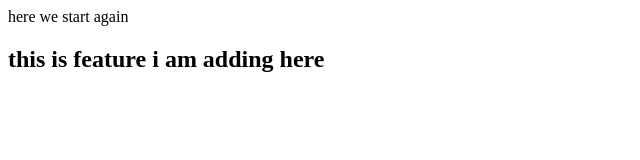
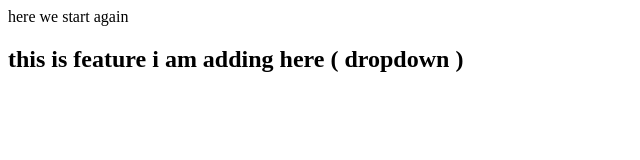
Before and after one commit to MANOJ-SM/LocalRepo, a plain HTML site: page index.html in a window 1280 px wide. Shown: the whole page, without its empty margins (0-640 px from the left). Drawn offline with Linux system fonts and the light colour scheme.

Commit message:
added dropdown

```diff
--- a/index.html
+++ b/index.html
@@ -1,2 +1,2 @@
 <p> here we start again </p>
-<h2> this is feature i am adding here </h2>
+<h2> this is feature i am adding here ( dropdown )</h2>
```
